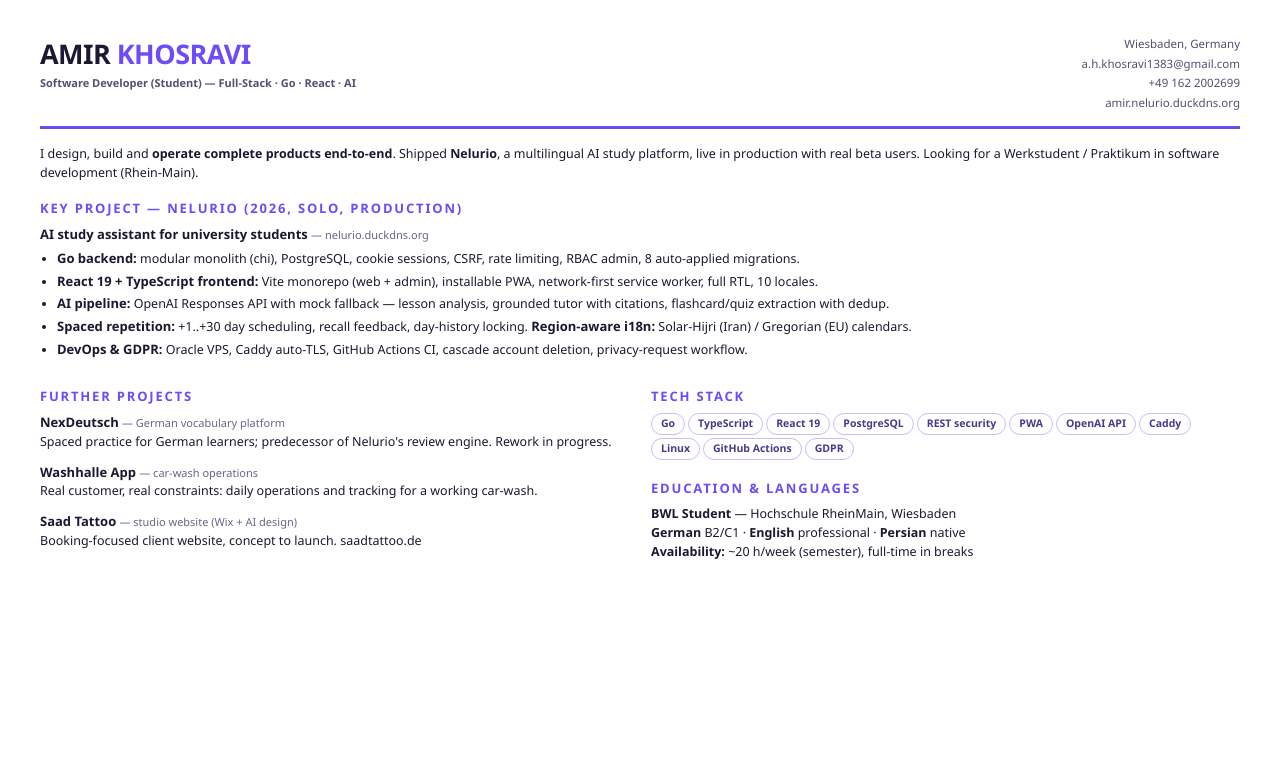
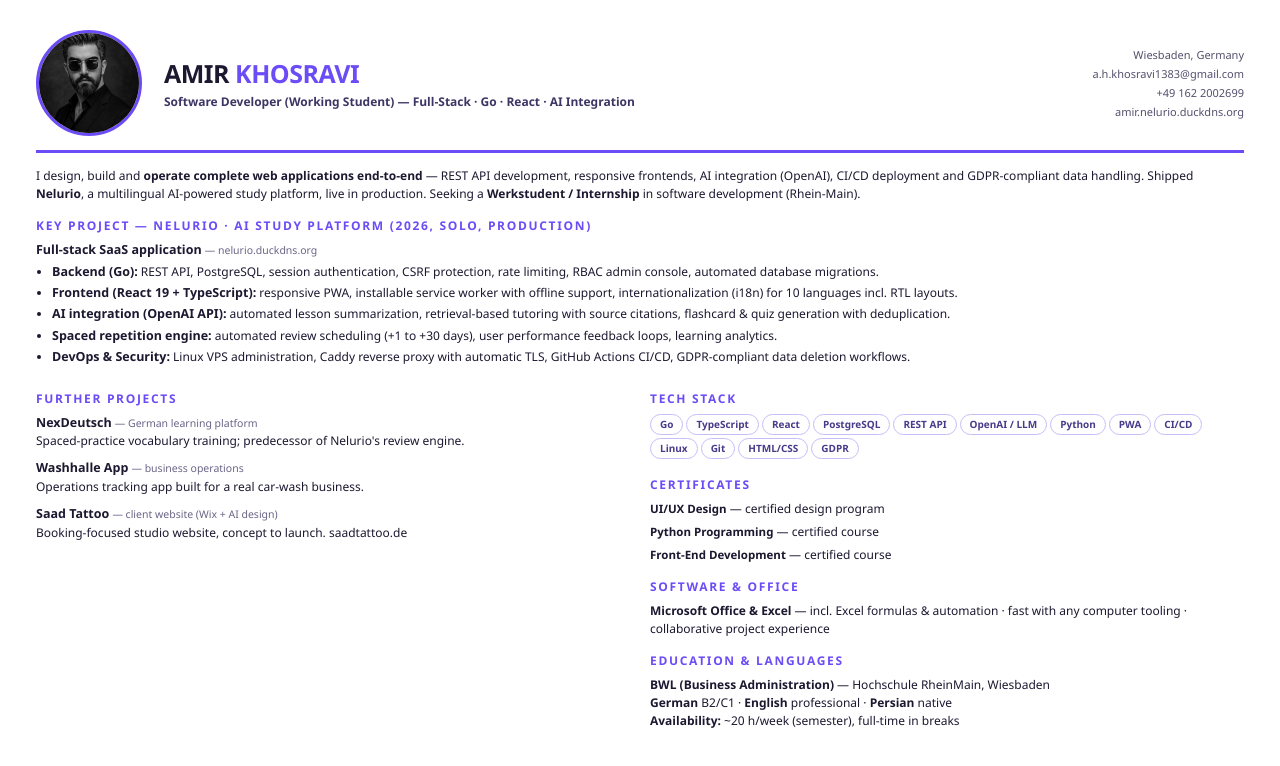
Before and after one commit to AmirKhosravi18118/amir-dev, a plain HTML site: page cv_print.html in a window 1280 px wide. Drawn offline with Linux system fonts and the light colour scheme; files whose address does not match are found by name.

Commit message:
final: CV with photo+certificates+ATS keywords, equal contact cards, animations on all elements, CV button in header, hero CTA removed

```diff
--- a/cv_print.html
+++ b/cv_print.html
@@ -1,50 +1,63 @@
 <!DOCTYPE html><html><head><meta charset="utf-8"><style>
 @page{size:A4;margin:0}
 *{margin:0;padding:0;box-sizing:border-box}
-body{font-family:'Segoe UI',Arial,sans-serif;color:#1c1830;font-size:12.5px;line-height:1.5;padding:34px 40px}
-h1{font-size:27px;letter-spacing:-.02em}h1 span{color:#6c4cf6}
-.top{display:flex;justify-content:space-between;align-items:flex-start;border-bottom:3px solid #6c4cf6;padding-bottom:14px;margin-bottom:16px}
-.contact{font-size:11.5px;color:#55506e;text-align:right;line-height:1.7}
-h2{font-size:13px;text-transform:uppercase;letter-spacing:.14em;color:#6c4cf6;margin:16px 0 7px}
-p{margin-bottom:6px}
-.proj{margin-bottom:11px}
-.proj b{font-size:13px}
-.proj .t{color:#6b6486;font-size:11px}
-ul{margin:4px 0 0 17px}
-li{margin-bottom:3px}
-.two{display:grid;grid-template-columns:1fr 1fr;gap:22px}
-.tag{display:inline-block;padding:2px 9px;border:1px solid #c9bdf7;border-radius:99px;font-size:10.5px;font-weight:700;color:#4a3a8a;margin:0 3px 3px 0}
-.small{font-size:11px;color:#55506e}
+body{font-family:'Segoe UI',Arial,sans-serif;color:#1c1830;font-size:12px;line-height:1.5;padding:30px 36px}
+.head{display:grid;grid-template-columns:110px 1fr auto;gap:18px;align-items:center;border-bottom:3px solid #6c4cf6;padding-bottom:14px;margin-bottom:14px}
+.photo{width:106px;height:106px;object-fit:cover;border-radius:50%;border:3px solid #6c4cf6}
+h1{font-size:25px;letter-spacing:-.02em}h1 span{color:#6c4cf6}
+.role{font-weight:700;font-size:12px;color:#3d3564}
+.contact{font-size:11px;color:#55506e;text-align:right;line-height:1.75}
+h2{font-size:12px;text-transform:uppercase;letter-spacing:.14em;color:#6c4cf6;margin:14px 0 6px}
+p{margin-bottom:5px}
+.proj{margin-bottom:9px}
+.proj b{font-size:12.5px}
+.proj .t{color:#6b6486;font-size:10.5px}
+ul{margin:3px 0 0 16px}li{margin-bottom:2.5px}
+.two{display:grid;grid-template-columns:1fr 1fr;gap:20px}
+.tag{display:inline-block;padding:2px 9px;border:1px solid #c9bdf7;border-radius:99px;font-size:10px;font-weight:700;color:#4a3a8a;margin:0 3px 3px 0}
+.cert{margin-bottom:5px}.cert b{font-size:11.5px}
 </style></head><body>
-<div class="top">
-<div><h1>AMIR <span>KHOSRAVI</span></h1><div class="small" style="font-weight:700">Software Developer (Student) — Full-Stack · Go · React · AI</div></div>
-<div class="contact">Wiesbaden, Germany<br>a.h.khosravi1383@gmail.com<br>+49 162 2002699<br>amir.nelurio.duckdns.org</div>
+<div class="head">
+<img class="photo" src="file:///D:/Z.Ai/portfolio/amir.jpg">
+<div>
+<h1>AMIR <span>KHOSRAVI</span></h1>
+<div class="role">Software Developer (Working Student) — Full-Stack · Go · React · AI Integration</div>
+</div>
+<div class="contact">
+Wiesbaden, Germany<br>a.h.khosravi1383@gmail.com<br>+49 162 2002699<br>amir.nelurio.duckdns.org
+</div>
 </div>
 
-<p>I design, build and <b>operate complete products end-to-end</b>. Shipped <b>Nelurio</b>, a multilingual AI study platform, live in production with real beta users. Looking for a Werkstudent / Praktikum in software development (Rhein-Main).</p>
+<p>I design, build and <b>operate complete web applications end-to-end</b> — REST API development, responsive frontends, AI integration (OpenAI), CI/CD deployment and GDPR-compliant data handling. Shipped <b>Nelurio</b>, a multilingual AI-powered study platform, live in production. Seeking a <b>Werkstudent / Internship</b> in software development (Rhein-Main).</p>
 
-<h2>Key Project — Nelurio (2026, solo, production)</h2>
-<div class="proj"><b>AI study assistant for university students</b> <span class="t">— nelurio.duckdns.org</span>
+<h2>Key Project — Nelurio · AI Study Platform (2026, solo, production)</h2>
+<div class="proj"><b>Full-stack SaaS application</b> <span class="t">— nelurio.duckdns.org</span>
 <ul>
-<li><b>Go backend:</b> modular monolith (chi), PostgreSQL, cookie sessions, CSRF, rate limiting, RBAC admin, 8 auto-applied migrations.</li>
-<li><b>React 19 + TypeScript frontend:</b> Vite monorepo (web + admin), installable PWA, network-first service worker, full RTL, 10 locales.</li>
-<li><b>AI pipeline:</b> OpenAI Responses API with mock fallback — lesson analysis, grounded tutor with citations, flashcard/quiz extraction with dedup.</li>
-<li><b>Spaced repetition:</b> +1..+30 day scheduling, recall feedback, day-history locking. <b>Region-aware i18n:</b> Solar-Hijri (Iran) / Gregorian (EU) calendars.</li>
-<li><b>DevOps & GDPR:</b> Oracle VPS, Caddy auto-TLS, GitHub Actions CI, cascade account deletion, privacy-request workflow.</li>
+<li><b>Backend (Go):</b> REST API, PostgreSQL, session authentication, CSRF protection, rate limiting, RBAC admin console, automated database migrations.</li>
+<li><b>Frontend (React 19 + TypeScript):</b> responsive PWA, installable service worker with offline support, internationalization (i18n) for 10 languages incl. RTL layouts.</li>
+<li><b>AI integration (OpenAI API):</b> automated lesson summarization, retrieval-based tutoring with source citations, flashcard & quiz generation with deduplication.</li>
+<li><b>Spaced repetition engine:</b> automated review scheduling (+1 to +30 days), user performance feedback loops, learning analytics.</li>
+<li><b>DevOps & Security:</b> Linux VPS administration, Caddy reverse proxy with automatic TLS, GitHub Actions CI/CD, GDPR-compliant data deletion workflows.</li>
 </ul></div>
 
 <div class="two">
 <div>
 <h2>Further Projects</h2>
-<div class="proj"><b>NexDeutsch</b> <span class="t">— German vocabulary platform</span><p>Spaced practice for German learners; predecessor of Nelurio's review engine. Rework in progress.</p></div>
-<div class="proj"><b>Washhalle App</b> <span class="t">— car-wash operations</span><p>Real customer, real constraints: daily operations and tracking for a working car-wash.</p></div>
-<div class="proj"><b>Saad Tattoo</b> <span class="t">— studio website (Wix + AI design)</span><p>Booking-focused client website, concept to launch. saadtattoo.de</p></div>
+<div class="proj"><b>NexDeutsch</b> <span class="t">— German learning platform</span><p>Spaced-practice vocabulary training; predecessor of Nelurio's review engine.</p></div>
+<div class="proj"><b>Washhalle App</b> <span class="t">— business operations</span><p>Operations tracking app built for a real car-wash business.</p></div>
+<div class="proj"><b>Saad Tattoo</b> <span class="t">— client website (Wix + AI design)</span><p>Booking-focused studio website, concept to launch. saadtattoo.de</p></div>
 </div>
 <div>
 <h2>Tech Stack</h2>
-<p><span class="tag">Go</span><span class="tag">TypeScript</span><span class="tag">React 19</span><span class="tag">PostgreSQL</span><span class="tag">REST security</span><span class="tag">PWA</span><span class="tag">OpenAI API</span><span class="tag">Caddy</span><span class="tag">Linux</span><span class="tag">GitHub Actions</span><span class="tag">GDPR</span></p>
+<p><span class="tag">Go</span><span class="tag">TypeScript</span><span class="tag">React</span><span class="tag">PostgreSQL</span><span class="tag">REST API</span><span class="tag">OpenAI / LLM</span><span class="tag">Python</span><span class="tag">PWA</span><span class="tag">CI/CD</span><span class="tag">Linux</span><span class="tag">Git</span><span class="tag">HTML/CSS</span><span class="tag">GDPR</span></p>
+<h2>Certificates</h2>
+<div class="cert"><b>UI/UX Design</b> — certified design program</div>
+<div class="cert"><b>Python Programming</b> — certified course</div>
+<div class="cert"><b>Front-End Development</b> — certified course</div>
+<h2>Software & Office</h2>
+<p><b>Microsoft Office & Excel</b> — incl. Excel formulas & automation · fast with any computer tooling · collaborative project experience</p>
 <h2>Education & Languages</h2>
-<p><b>BWL Student</b> — Hochschule RheinMain, Wiesbaden<br>
+<p><b>BWL (Business Administration)</b> — Hochschule RheinMain, Wiesbaden<br>
 <b>German</b> B2/C1 · <b>English</b> professional · <b>Persian</b> native<br>
 <b>Availability:</b> ~20 h/week (semester), full-time in breaks</p>
 </div>
```
Also changed, not shown: index.html (+13 -6 lines), cv_qc2.png (added), cv_qc3.png (added), 1 other file.
